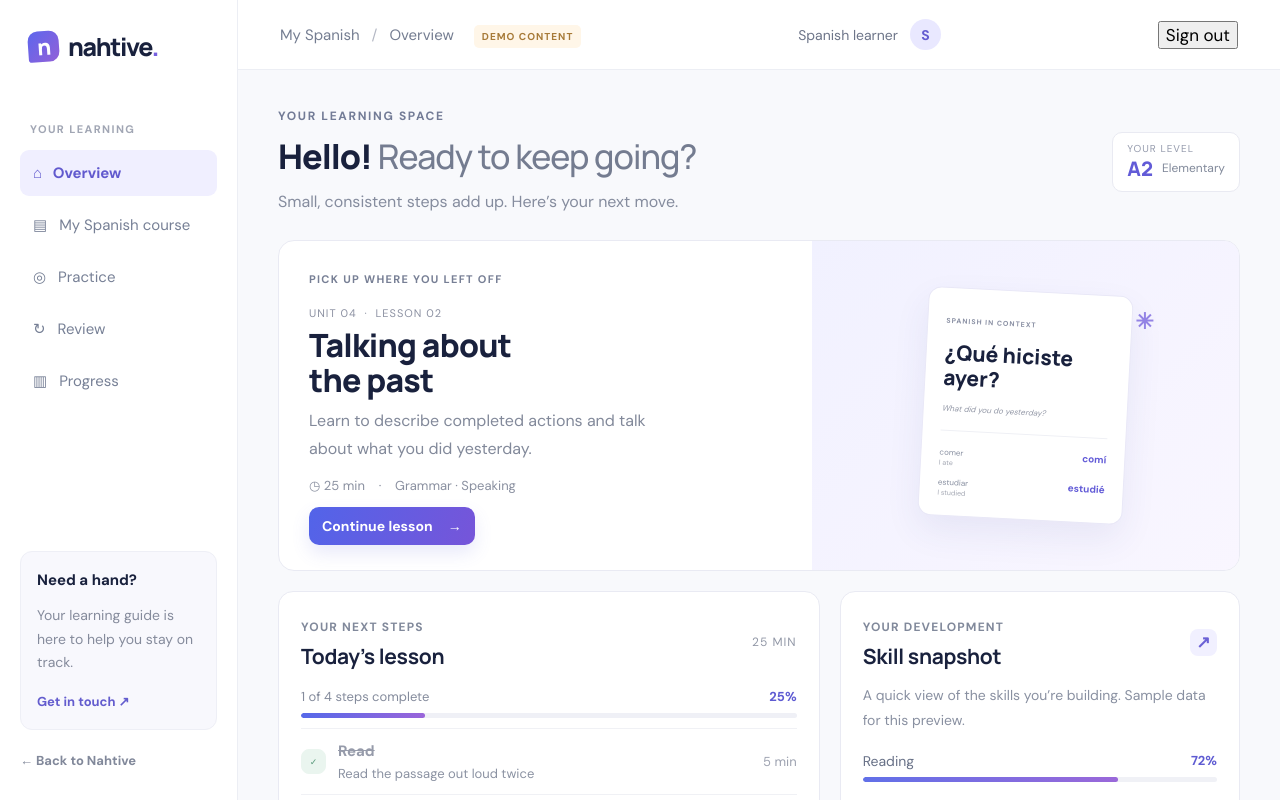
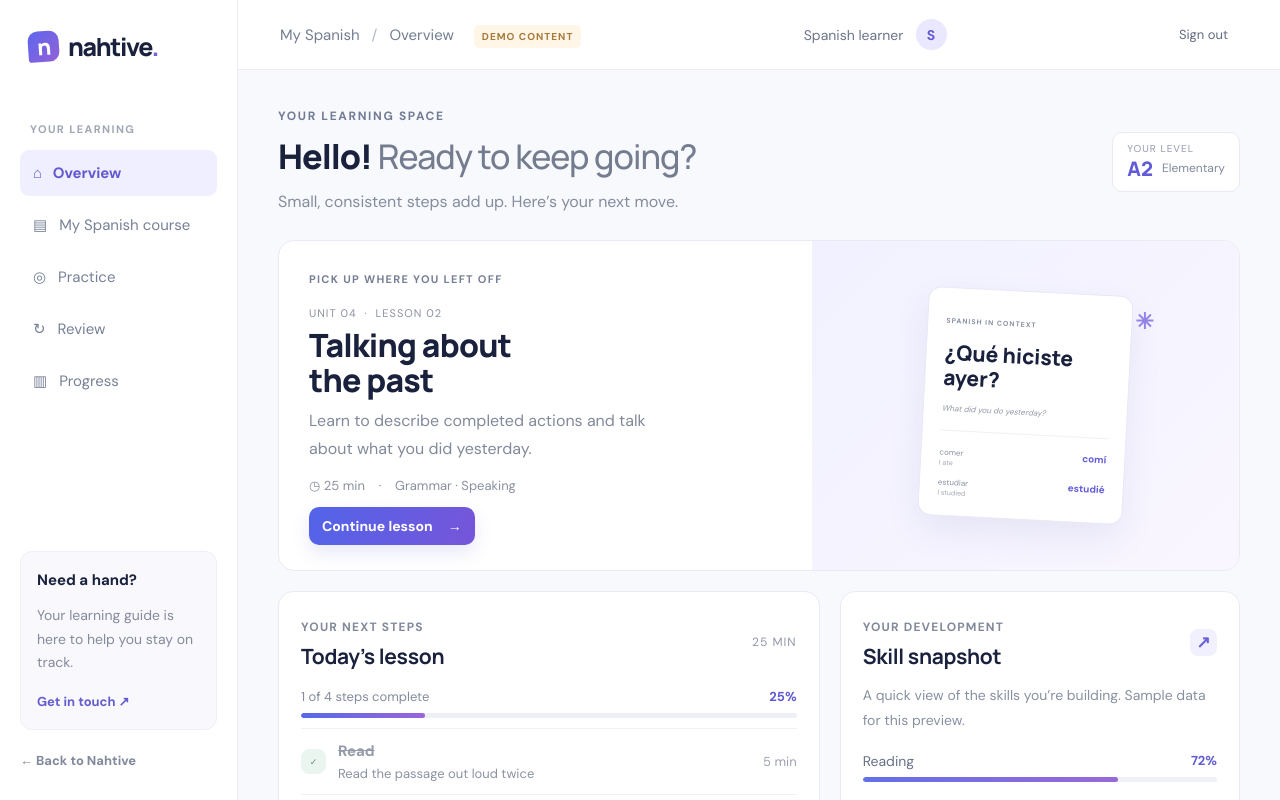
Before and after one commit to joshkhenry-sys/nahtive-2.0, a Next.js app: page /dashboard in a window 1280 px wide. Shown: the top 800 px of the page. Built offline with nearby package versions, Linux system fonts and the light colour scheme.

Commit message:
Style dashboard sign-out control

```diff
--- a/app/globals.css
+++ b/app/globals.css
@@ -157,3 +157,5 @@ body{font-size:16px}.site-header nav{font-size:14px}.hero-lede{font-size:17px}
 .auth-message{background:#eef8f2;color:#24633c}.auth-error{background:#fff1f0;color:#9b3029}
 .auth-back{display:inline-block;margin-top:24px;color:#626a7e;font-size:14px;text-decoration:none}
 @media(max-width:520px){.auth-card{padding:30px 23px}.auth-card h1{font-size:29px}}
+
+.logout-link{border:0;background:transparent;color:#626a7e;font:inherit;font-size:13px;cursor:pointer;padding:8px 10px}.logout-link:hover{color:#292c45}
```
